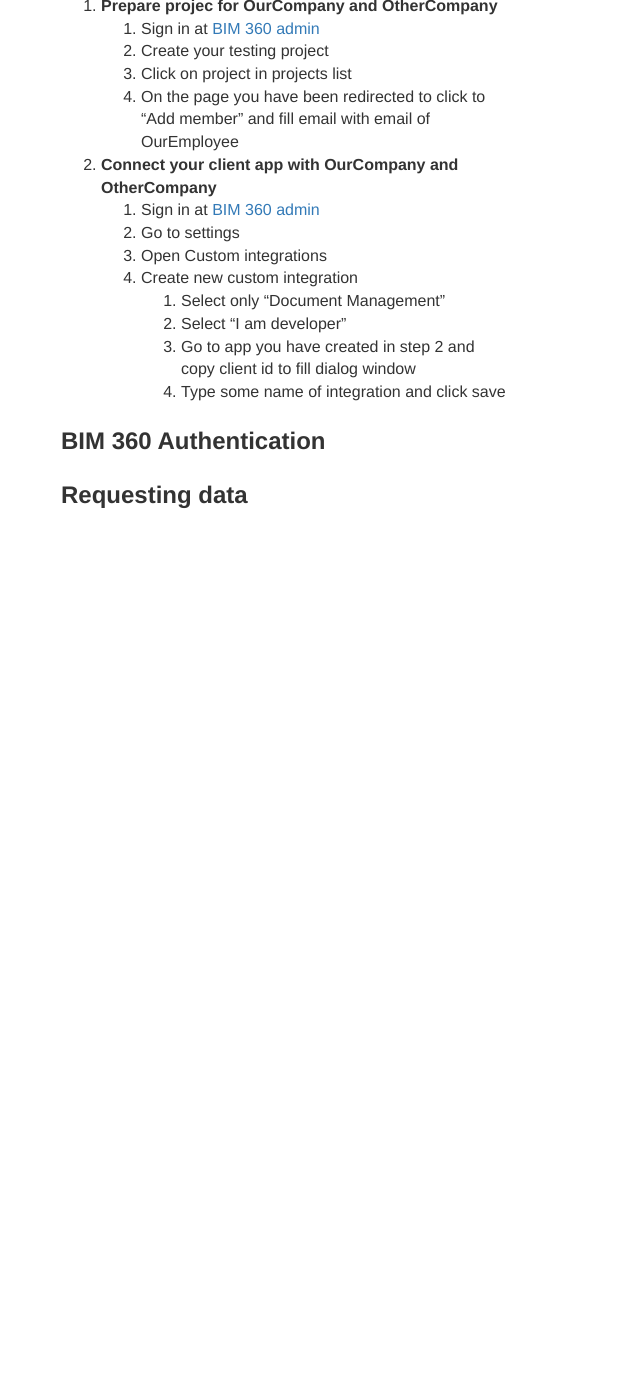
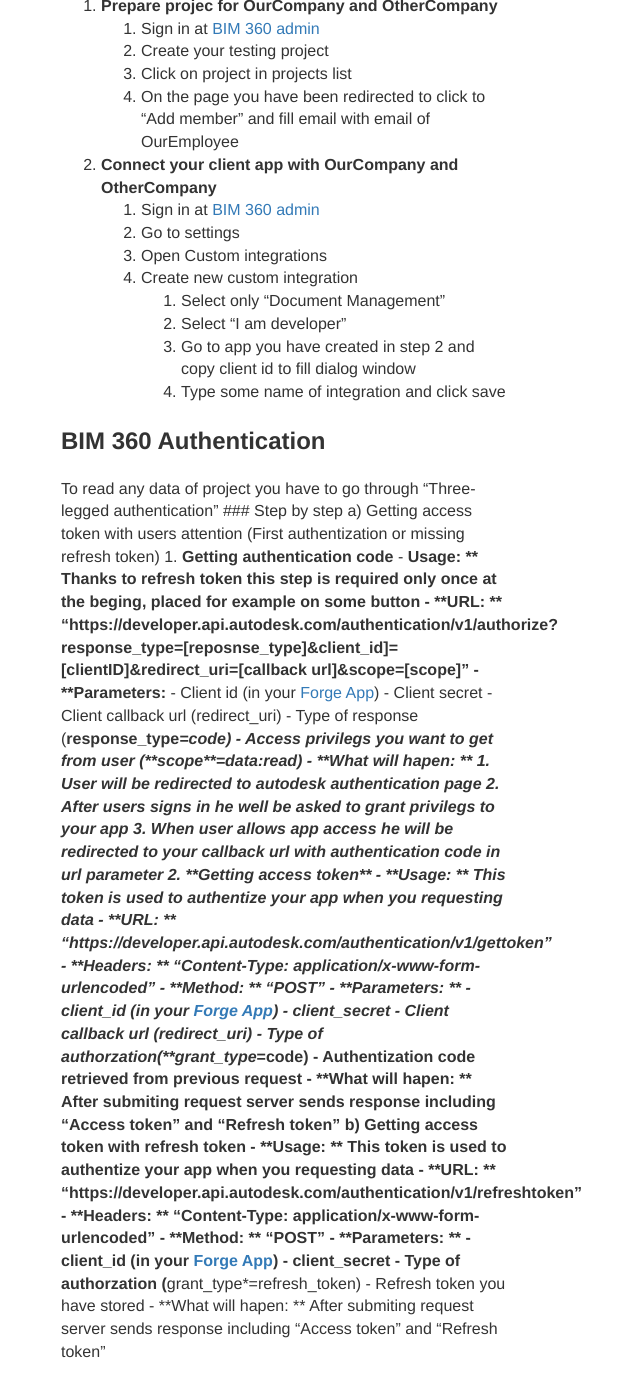
Before and after one commit to vdvorak/vitekdvorak.github.io, a Jekyll site: the page built from _posts/2021-04-03-bim360.md, in a window 1280 px wide and 1400 px high, scrolled down 1851 px. Shown: the top 1397 px of the window, without its empty margins (226-866 px from the left). Built offline with Jekyll 4.4.1, drawn with Linux system fonts in a browser that asks for light colours; nearby versions of some CDN libraries; comment, search, counter and statistics services are not loaded; before the commit the page ends 2427 px from its top, so only the background shows below that.

Commit message:
Update 2021-04-03-bim360.md

```diff
--- a/_posts/2021-04-03-bim360.md
+++ b/_posts/2021-04-03-bim360.md
@@ -53,6 +53,42 @@ We decided to work with BIM based software from [Autodesk](https://www.autodesk.
            4. Type some name of integration and click save
 
 ## BIM 360 Authentication
-
-
-## Requesting data
+   To read any data of project you have to go through "Three-legged authentication"
+    ### Step by step
+        a) Getting access token with users attention (First authentization or missing refresh token)
+            1. **Getting authentication code**
+                - **Usage: ** Thanks to refresh token this step is required only once at the beging, placed for example on some button
+                - **URL: ** "https://developer.api.autodesk.com/authentication/v1/authorize?response_type=[reposnse_type]&client_id]=[clientID]&redirect_uri=[callback url]&scope=[scope]"
+                - **Parameters:**
+                    - Client id (in your [Forge App](https://forge.autodesk.com/))
+                    - Client secret
+                    - Client callback url (redirect_uri)
+                    - Type of response (**response_type*=code)
+                    - Access privilegs you want to get from user (**scope**=data:read)
+                - **What will hapen: **
+                    1. User will be redirected to autodesk authentication page
+                    2. After users signs in he well be asked to grant privilegs to your app
+                    3. When user allows app access he will be redirected to your callback url with authentication code in url parameter
+             2. **Getting access token**
+                    - **Usage: ** This token is used to authentize your app when you requesting data
+                    - **URL: ** "https://developer.api.autodesk.com/authentication/v1/gettoken"
+                    - **Headers: ** "Content-Type: application/x-www-form-urlencoded"
+                    - **Method: ** "POST"
+                    - **Parameters: **
+                        - client_id (in your [Forge App](https://forge.autodesk.com/))
+                        - client_secret
+                        - Client callback url (redirect_uri)
+                        - Type of authorzation(**grant_type*=code)
+                        - Authentization code retrieved from previous request
+                    - **What will hapen: ** After submiting request server sends response including "Access token" and "Refresh token"
+         b) Getting access token with refresh token
+                - **Usage: ** This token is used to authentize your app when you requesting data
+                - **URL: ** "https://developer.api.autodesk.com/authentication/v1/refreshtoken"
+                - **Headers: ** "Content-Type: application/x-www-form-urlencoded"
+                - **Method: ** "POST"
+                - **Parameters: **
+                        - client_id (in your [Forge App](https://forge.autodesk.com/))
+                        - client_secret
+                        - Type of authorzation (**grant_type*=refresh_token)
+                        - Refresh token you have stored
+                    - **What will hapen: ** After submiting request server sends response including "Access token" and "Refresh token"
```
